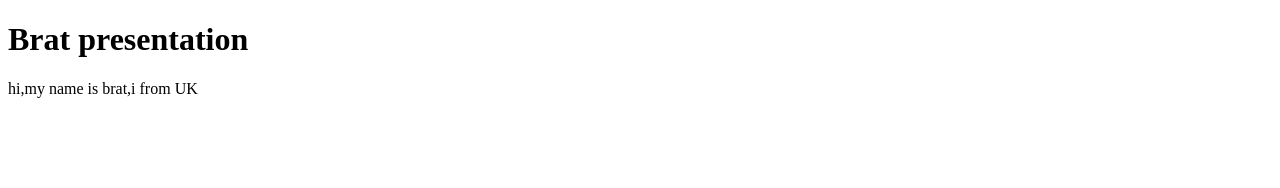
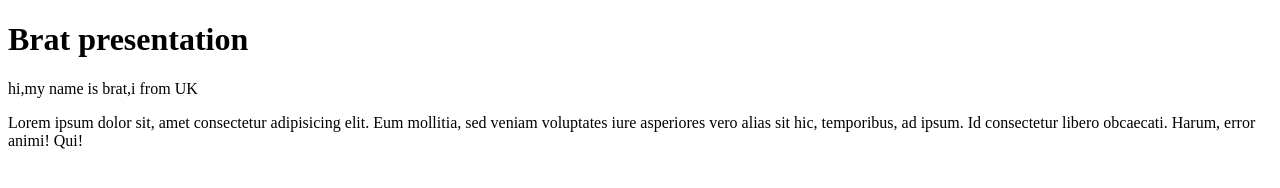
Before and after one commit to Estebanotegui/indexprueba, a plain HTML site: page index.html in a window 1280 px wide. Drawn offline with Linux system fonts and the light colour scheme.

Commit message:
pequeño cambio

```diff
--- a/index.html
+++ b/index.html
@@ -8,5 +8,6 @@
 <body>
     <h1>Brat presentation</h1>
     <p>hi,my name is brat,i from UK</p>
+    <p>Lorem ipsum dolor sit, amet consectetur adipisicing elit. Eum mollitia, sed veniam voluptates iure asperiores vero alias sit hic, temporibus, ad ipsum. Id consectetur libero obcaecati. Harum, error animi! Qui!</p>
 </body>
 </html>
```
